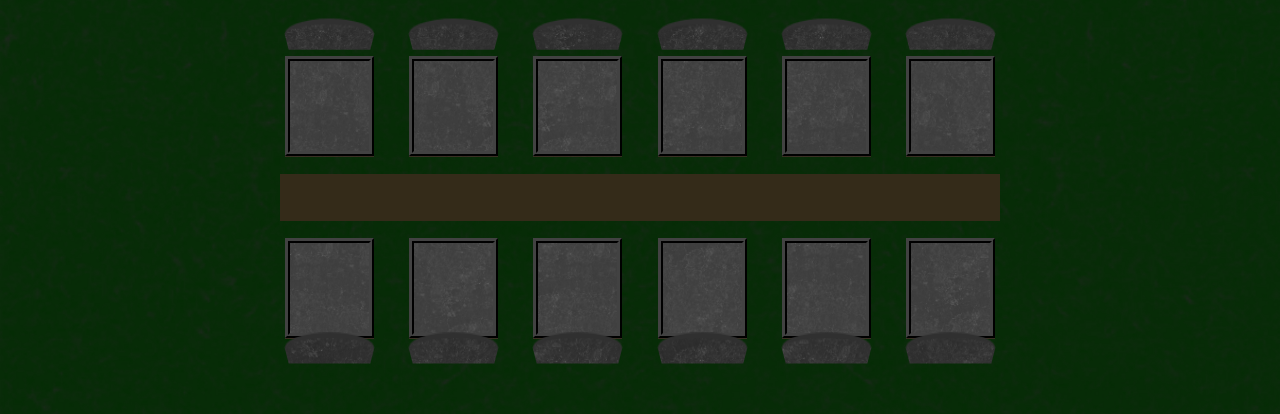
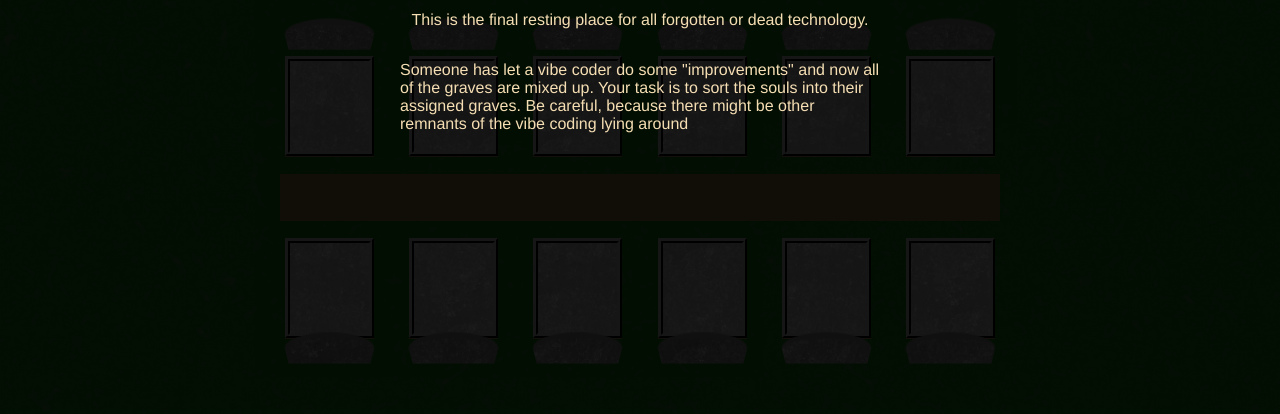
Before and after one commit to HekiNav/graveyard-game, a website built with Vite: page index.html in a window 1280 px wide. Shown: the part 386-800 px from the top of the page. Built offline with nearby package versions, Linux system fonts and the light colour scheme; files whose address does not match are found by name.

Commit message:
final? commit

```diff
--- a/index.html
+++ b/index.html
@@ -21,6 +21,11 @@
         <div class="grave-slab"></div>
         <div class="grave-hole"></div>
     </div>
+    <div id="start">
+        <h1>Welcome to the Graveyard of Forgotten Technologies.</h1>
+        <p>This is the final resting place for all forgotten or dead technology. </p>
+        <p>Someone has let a vibe coder do some "improvements" and now all of the graves are mixed up. Your task is to sort the souls into their assigned graves. Be careful, because there might be other remnants of the vibe coding lying around</p>
+    </div>
     <div id="jumpscare" class="hidden">
         <div id="chatgpt">
         </div>
--- a/src/main.ts
+++ b/src/main.ts
@@ -156,6 +156,7 @@ function onGraveClick(_event: MouseEvent, graveIndex: number) {
 function checkWin() {
     if (!graves.every(g => !g.item || !g.item.name)) return
     console.log("YOU WIN")
+    alert("YOU WIN")
 }
 
 function shuffle(arr: Array<any>) {
--- a/src/style.css
+++ b/src/style.css
@@ -3,6 +3,22 @@ body {
     padding: 0;
     height: 100vh;
     overflow: hidden;
+}
+#start {
+    position: absolute;
+    top: 0;
+    bottom: 0;
+    left: 0;
+    right: 0;
+    display: flex;
+    align-items: center;
+    justify-content: center;
+    z-index: 12;
+    flex-direction: column;
+    padding: 0 calc((100vw - 30em) / 2);
+    background-color: #000a;
+    color: wheat;
+    font-family: 'Franklin Gothic Medium', 'Arial Narrow', Arial, sans-serif;
 }
 
 
@@ -14,7 +30,7 @@ body {
     justify-content: center;
     transition: 1s ease-in-out;
     transform: translate(0,0);
-    filter: grayscale(0.5);
+    filter: grayscale(0.7);
 }
 
 
```
Also changed, not shown: README.md.
